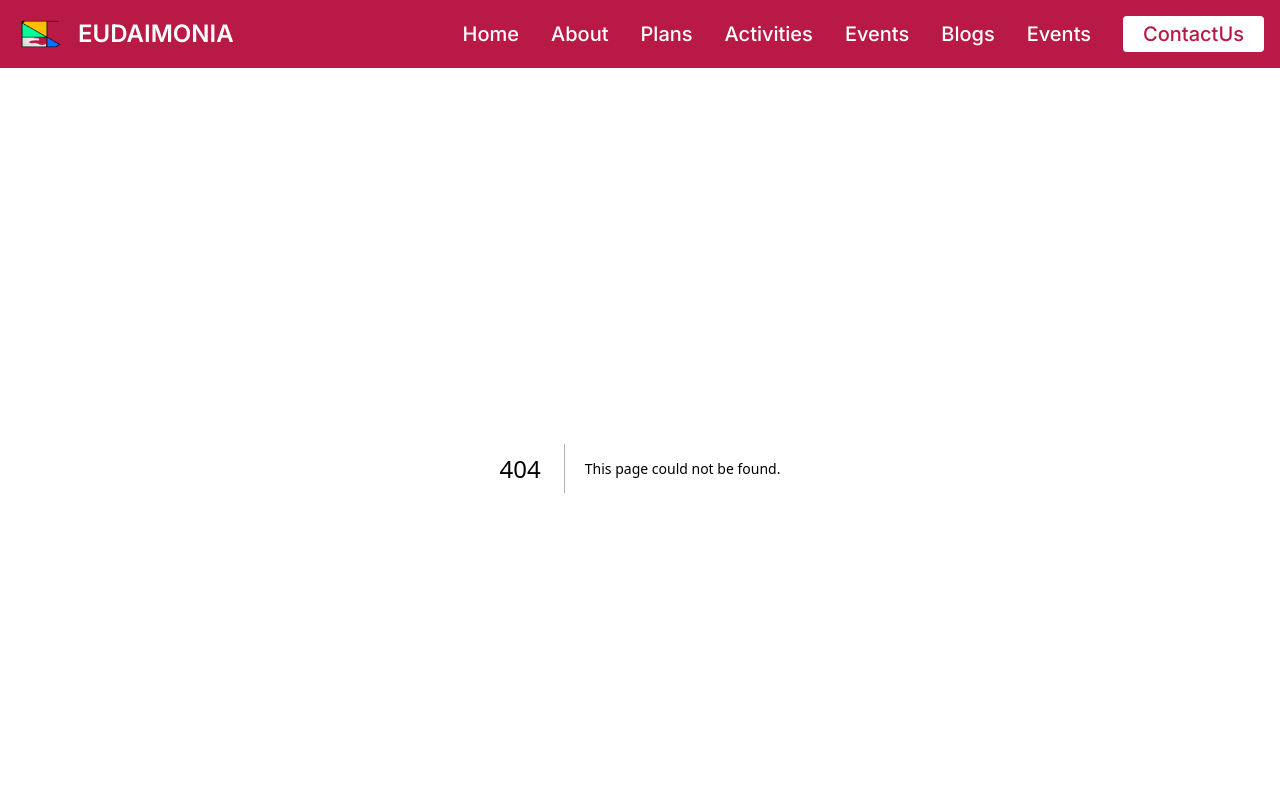
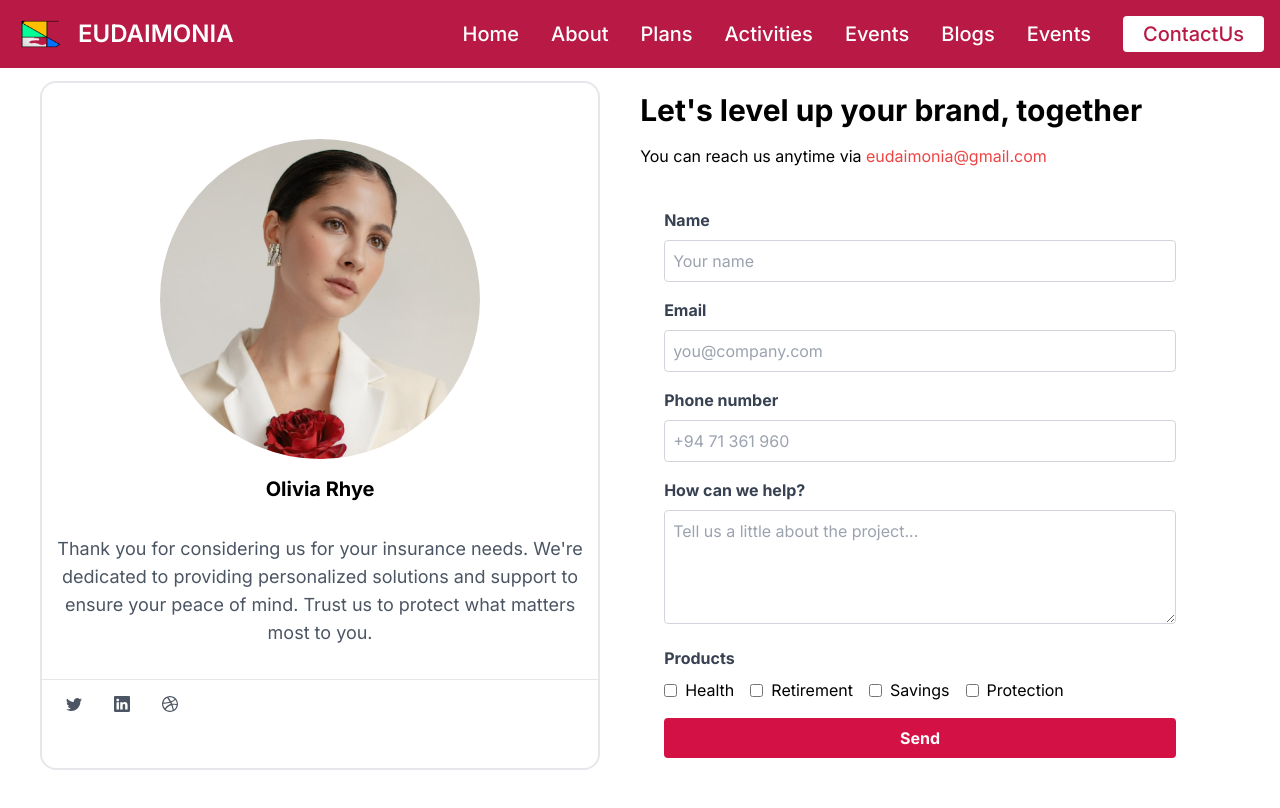
Before and after one commit to Kaveenxz/eudaumonia, a Next.js app: page /team-member/1 in a window 1280 px wide. Before the commit this address had no page. Shown: the top 808 px of the page. Built offline with nearby package versions, Linux system fonts and the light colour scheme.

Commit message:
Added router and click handler to TeamMember component and MeetOurTeam page, and added id property to teamMembers array

```diff
--- a/src/app/components/TeamMember.tsx
+++ b/src/app/components/TeamMember.tsx
@@ -1,7 +1,12 @@
 import Image from "next/image";
-export default function TeamMember({ name, title, description, image, socials }:any) {
+import { useRouter } from "next/navigation";
+export default function TeamMember({ name, title, description, image, socials, id }:any) {
+        const route = useRouter()
+        const handleClick = (id:any) => {
+            route.push('/team-member/'+id)
+        }
     return (
-      <div className="bg-[#F9FAFB] p-6 rounded-lg text-center">
+      <div className="bg-[#F9FAFB] p-6 rounded-lg text-center" onClick={()=> {handleClick(id)}}>
         <Image src={image} alt={name} className="w-24 h-24 mx-auto rounded-full object-cover mb-4" width={96} height={96}/>
         <h3 className="text-lg font-bold">{name}</h3>
         <p className="text-sm text-gray-600">{title}</p>
--- /dev/null
+++ b/src/app/team-member/[id]/page.tsx
@@ -0,0 +1,104 @@
+import Image from "next/image";
+import img from '@/app/images/Image (1).png'
+import { BsDribbble, BsLinkedin, BsTwitter } from "react-icons/bs";
+export default function ContactForm() {
+    return (
+      <div className="flex flex-col md:flex-row justify-between items-center px-10">
+        <div className="bg-white py-14 rounded-2xl border-2 w-full md:w-1/2 mb-6 md:mb-0 ">
+          <Image
+            src={img}
+            alt="Olivia Rhye"
+            className="w-80 h-80 mx-auto rounded-full object-cover mb-4"
+          />
+          <h3 className="text-xl font-bold text-center">Olivia Rhye</h3>
+          <p className="text-center text-gray-600 my-8 text-lg">
+            Thank you for considering us for your insurance needs. We're dedicated to providing personalized solutions and support to ensure your peace of mind. Trust us to protect what matters most to you.
+          </p>
+          <hr />
+          <div className="mt-4 flex justify-start space-x-8 mx-6">
+            <a href="#" className="text-gray-600 hover:text-gray-800">
+             <BsTwitter/>
+            </a>
+            <a href="#" className="text-gray-600 hover:text-gray-800">
+              <BsLinkedin/>
+            </a>
+            <a href="#" className="text-gray-600 hover:text-gray-800">
+              <BsDribbble/>
+            </a>
+          </div>
+        </div>
+        <div className="w-full md:w-1/2 mx-10 mt-6">
+          <h2 className="text-3xl font-bold mb-4">
+            Let's level up your brand, together
+          </h2>
+          <p className="mb-4">
+            You can reach us anytime via{' '}
+            <a href="mailto:eudaimonia@gmail.com" className="text-red-500">
+              eudaimonia@gmail.com
+            </a>
+          </p>
+          <form className="bg-white p-6 rounded-lg ">
+            <div className="mb-4">
+              <label className="block text-gray-700 font-bold mb-2">Name</label>
+              <input
+                type="text"
+                placeholder="Your name"
+                className="w-full p-2 border border-gray-300 rounded"
+              />
+            </div>
+            <div className="mb-4">
+              <label className="block text-gray-700 font-bold mb-2">Email</label>
+              <input
+                type="email"
+                placeholder="you@company.com"
+                className="w-full p-2 border border-gray-300 rounded"
+              />
+            </div>
+            <div className="mb-4">
+              <label className="block text-gray-700 font-bold mb-2">Phone number</label>
+              <input
+                type="text"
+                placeholder="+94 71 361 960"
+                className="w-full p-2 border border-gray-300 rounded"
+              />
+            </div>
+            <div className="mb-4">
+              <label className="block text-gray-700 font-bold mb-2">How can we help?</label>
+              <textarea
+                placeholder="Tell us a little about the project..."
+                className="w-full p-2 border border-gray-300 rounded"
+                rows={4}
+              ></textarea>
+            </div>
+            <div className="mb-4">
+              <label className="block text-gray-700 font-bold mb-2">Products</label>
+              <div className="flex space-x-4">
+                <label className="flex items-center">
+                  <input type="checkbox" className="form-checkbox" />
+                  <span className="ml-2">Health</span>
+                </label>
+                <label className="flex items-center">
+                  <input type="checkbox" className="form-checkbox" />
+                  <span className="ml-2">Retirement</span>
+                </label>
+                <label className="flex items-center">
+                  <input type="checkbox" className="form-checkbox" />
+                  <span className="ml-2">Savings</span>
+                </label>
+                <label className="flex items-center">
+                  <input type="checkbox" className="form-checkbox" />
+                  <span className="ml-2">Protection</span>
+                </label>
+              </div>
+            </div>
+            <button
+              type="submit"
+              className="bg-[#D31145] text-white font-bold py-2 px-4 rounded w-full hover:bg-[#e10d46]"
+            >
+              Send
+            </button>
+          </form>
+        </div>
+      </div>
+    );
+  }
--- a/src/app/team-member/page.tsx
+++ b/src/app/team-member/page.tsx
@@ -1,4 +1,4 @@
-// components/MeetOurTeam.js
+'use client'
 import TeamMember from "@/app/components/TeamMember";
 import avt1 from '@/app/images/Avatar-1.png'
 import avt2 from '@/app/images/Avatar-2.png'
@@ -9,10 +9,12 @@ import avt6 from '@/app/images/Avatar-6.png'
 import avt7 from '@/app/images/Avatar-7.png'
 import avt8 from '@/app/images/Avatar.png'
 import { Twitter } from "lucide";
+import { useRouter } from "next/navigation";
 import { FaGithub, FaLinkedin, FaTwitter } from "react-icons/fa";
 
 const teamMembers = [
   {
+    id:1,
     name: "Olivia Rhye",
     title: "Co-founder of Opendoor",
     description: "Early staff at Spotify and Clearbit.",
@@ -24,6 +26,7 @@ const teamMembers = [
     ],
   },
   {
+    id:2,
     name: "Phoenix Baker",
     title: "Lead engineering teams",
     description: "Worked at Figma, Pitch, and Protocol Labs.",
@@ -35,6 +38,7 @@ const teamMembers = [
     ],
   },
   {
+    id:3,
     name: "Olivia Rhye",
     title: "Co-founder of Opendoor",
     description: "Early staff at Spotify and Clearbit.",
@@ -46,6 +50,7 @@ const teamMembers = [
     ],
   },
   {
+    id:4,
     name: "Phoenix Baker",
     title: "Lead engineering teams",
     description: "Worked at Figma, Pitch, and Protocol Labs.",
@@ -57,6 +62,7 @@ const teamMembers = [
     ],
   },
   {
+    id:5,
     name: "Olivia Rhye",
     title: "Co-founder of Opendoor",
     description: "Early staff at Spotify and Clearbit.",
@@ -68,6 +74,7 @@ const teamMembers = [
     ],
   },
   {
+    id:6,
     name: "Phoenix Baker",
     title: "Lead engineering teams",
     description: "Worked at Figma, Pitch, and Protocol Labs.",
@@ -79,6 +86,7 @@ const teamMembers = [
     ],
   },
   {
+    id:7,
     name: "Olivia Rhye",
     title: "Co-founder of Opendoor",
     description: "Early staff at Spotify and Clearbit.",
@@ -90,6 +98,7 @@ const teamMembers = [
     ],
   },
   {
+    id:8,
     name: "Phoenix Baker",
     title: "Lead engineering teams",
     description: "Worked at Figma, Pitch, and Protocol Labs.",
@@ -101,18 +110,21 @@ const teamMembers = [
     ],
   },
 
-  // Add more team members here
 ];
+export default function MeetOurTeam() {
+    const route = useRouter()
+    const handleClick = (id:any) => {
+        route.push('/team-member/'+id)
+    }
 
-export default function MeetOurTeam() {
   return (
     <section className="py-12">
       <div className="max-w-7xl mx-auto px-6 lg:px-8">
         <h2 className="text-3xl font-bold text-center text-gray-800 mb-6">Meet our team</h2>
         <p className="text-center text-gray-600 mb-12">Our philosophy is simple — hire a team of diverse, passionate people and foster a culture that empowers you to do your best work.</p>
-        <div className="grid grid-cols-1 sm:grid-cols-2 lg:grid-cols-4 gap-6">
+        <div className="grid grid-cols-1 sm:grid-cols-2 lg:grid-cols-4 gap-6 cursor-pointer">
           {teamMembers.map((member, index) => (
-            <TeamMember key={index} {...member} />
+            <TeamMember key={index} {...member}/>
           ))}
         </div>
       </div>
```
Also changed, not shown: src/app/images/Image (1).png (added).
